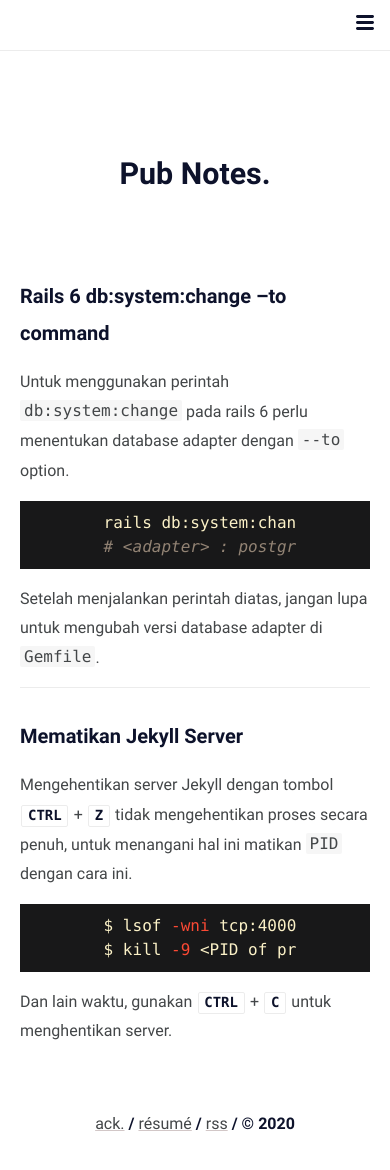
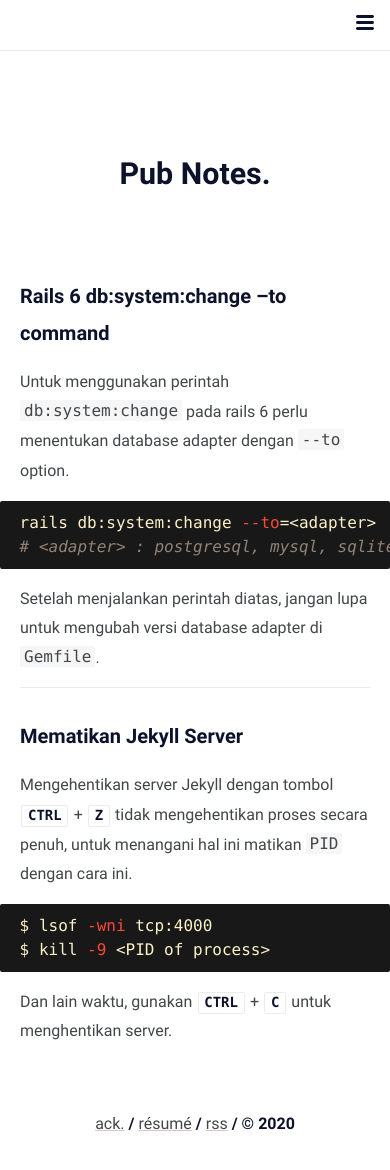
Before and after one commit to piharpi/piharpi.com, a Jekyll site: the page built from notes.md, in a window 390 px wide and 1171 px high. Built offline with Jekyll 4.4.1, drawn with Linux system fonts in a browser that asks for light colours; some web fonts are replaced.

Commit message:
added media-query on-mobile

```diff
--- a/_sass/bangsring/_syntax.scss
+++ b/_sass/bangsring/_syntax.scss
@@ -20,8 +20,11 @@
 
 // Codeblock Theme
 pre.highlight {
-  // margin: 0 calc(51% - 51vw);
   margin: 0 calc(50% - 26vw);
+  @include media-query($on-mobile) {
+    margin: 0 calc(51% - 51vw);
+    padding-left: 20px;
+  }
   border-radius: 2px;
   padding: 10px;
   display: block;
```
